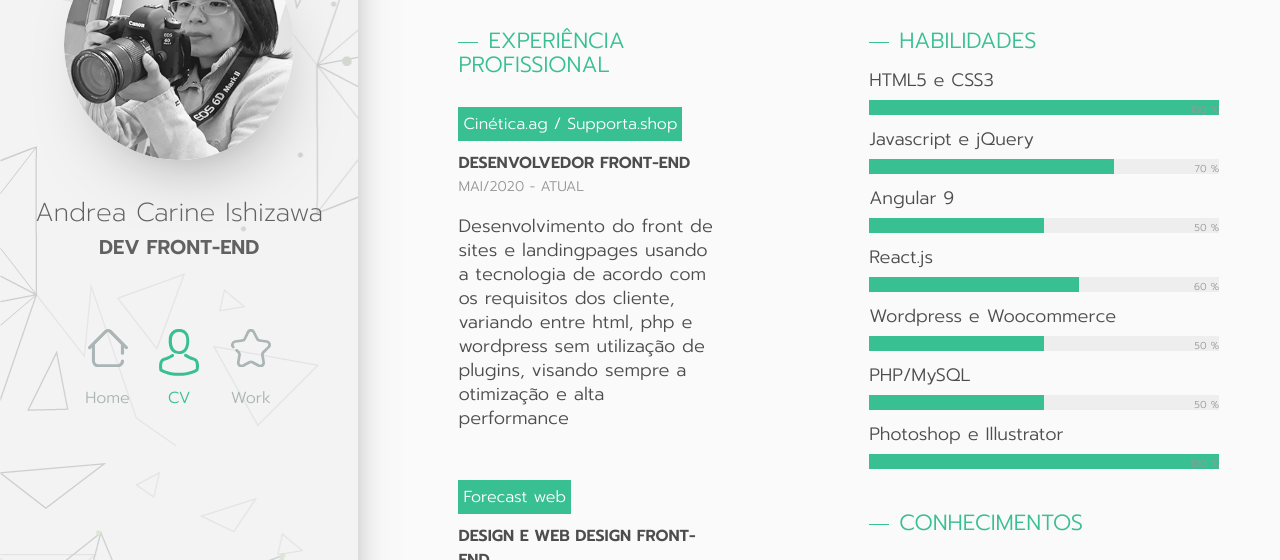
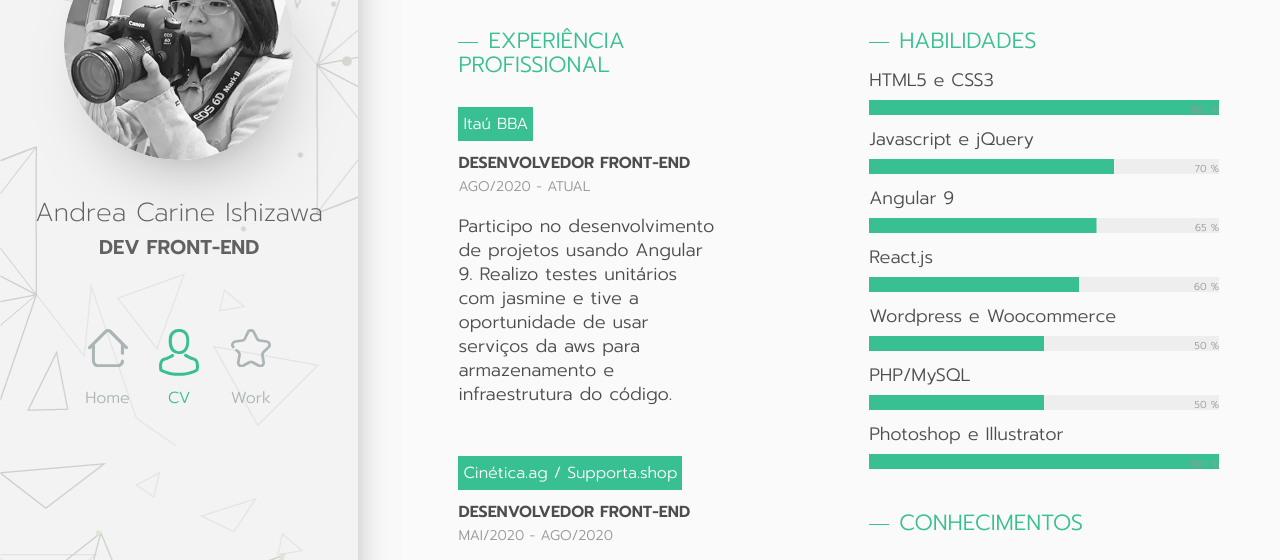
Before and after one commit to AndreaIshizawa/portfolio, a website: page app/index.html in a window 1280 px wide. Both pictures are taken after a click on the link "CV". Shown: the part 180-740 px from the top of the page. Drawn offline with nearby package versions, Linux system fonts and the light colour scheme; files that its build step writes are made by us from their sources.

Commit message:
atualizacao itau bba

```diff
--- a/app/index.html
+++ b/app/index.html
@@ -93,9 +93,16 @@
                         <h3 class="title">Experiência profissional</h3>
 
                         <div class="exp">
+                            <p class="date">Itaú BBA</p>
+                            <p class="job">Desenvolvedor front-end</p>
+                            <p class="place">ago/2020 - atual</p>
+                            <p>Participo no desenvolvimento de projetos usando Angular 9. Realizo testes unitários com jasmine e tive a oportunidade de usar serviços da aws para armazenamento e infraestrutura do código.</p>
+                        </div>
+
+                        <div class="exp">
                             <p class="date">Cinética.ag / Supporta.shop</p>
                             <p class="job">Desenvolvedor front-end</p>
-                            <p class="place">mai/2020 - atual</p>
+                            <p class="place">mai/2020 - ago/2020</p>
                             <p>Desenvolvimento do front de sites e landingpages usando a tecnologia de acordo com os requisitos dos cliente, variando entre html, php e wordpress sem utilização de plugins, visando sempre a otimização e alta performance</p>
                         </div>
                         <div class="exp">
@@ -168,7 +175,7 @@
 
                             <div class="skill">
                                 <p class="name">Angular 9</p>
-                                <div id="angular" class="bar" data-bar="50"></div>
+                                <div id="angular" class="bar" data-bar="65"></div>
                             </div>
 
                             <div class="skill">
```
Also changed, not shown: dist/index.html.
